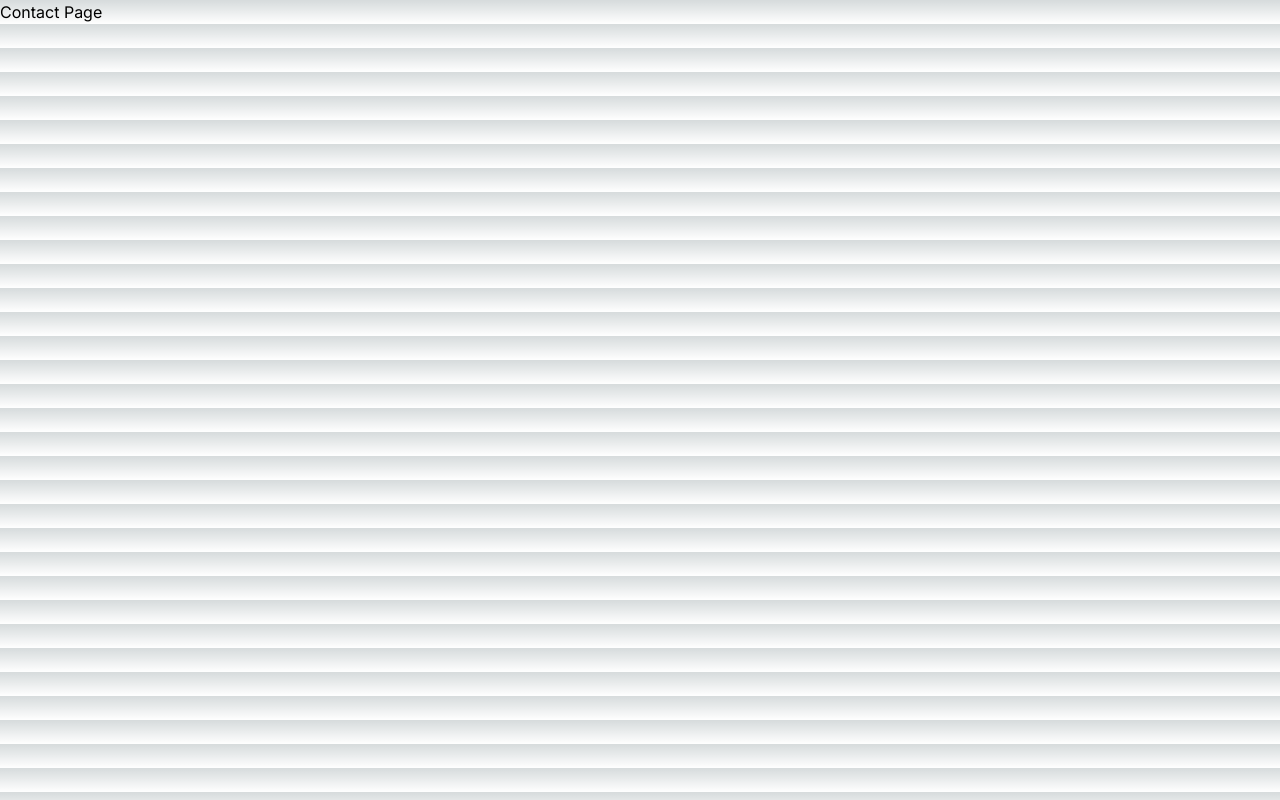
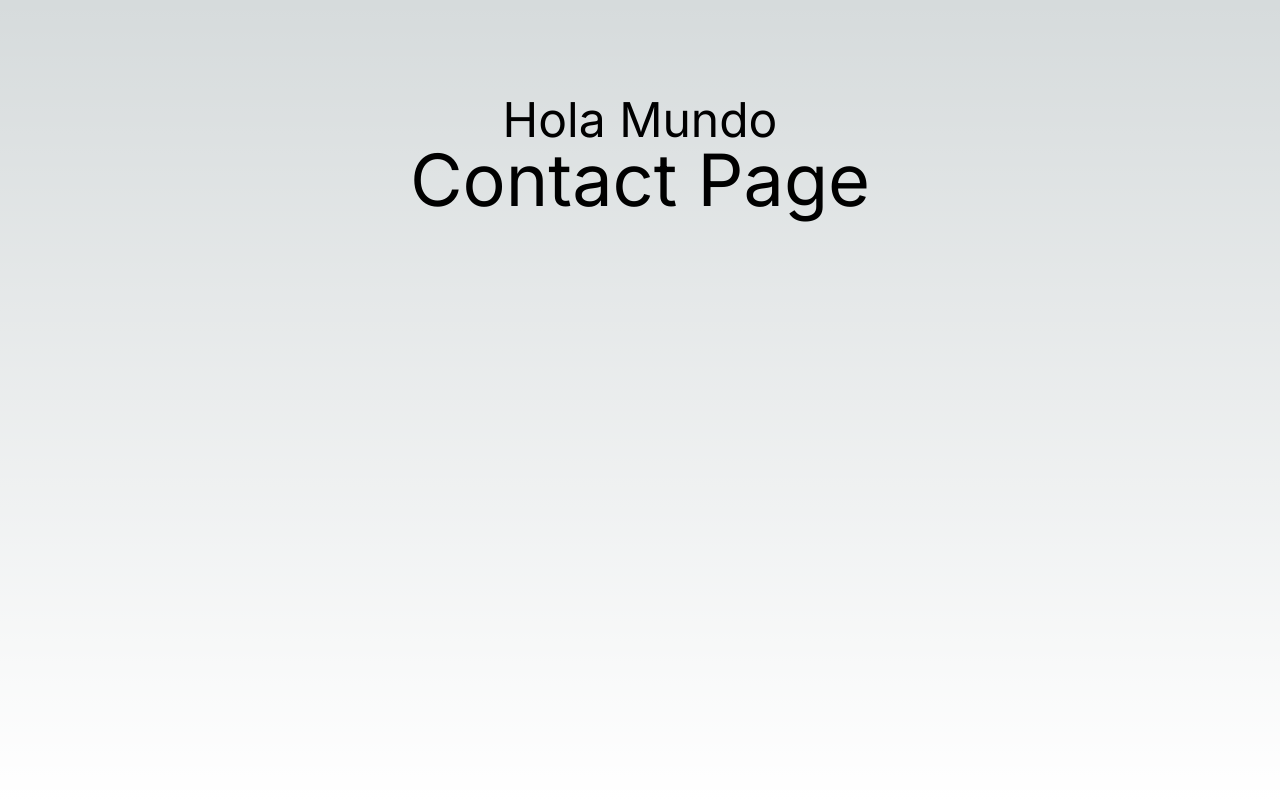
Before and after one commit to DramaQueeen26/intro-nextjs, a Next.js app: page /contact in a window 1280 px wide. Built offline with nearby package versions, Linux system fonts and the light colour scheme.

Commit message:
Layout y layouts anidados

```diff
--- a/app/about/page.tsx
+++ b/app/(pages)/about/page.tsx
@@ -10,7 +10,7 @@
 
     return(
         <>
-            <span>About Page</span>
+            <span className="text-7xl">About Page</span>
         </>
     );
 
--- a/app/contact/page.tsx
+++ b/app/(pages)/contact/page.tsx
@@ -8,7 +8,7 @@
 
     return(
         <>
-            <span>Contact Page</span>
+            <span className="text-7xl">Contact Page</span>
         </>
     );
 
--- /dev/null
+++ b/app/(pages)/layout.tsx
@@ -0,0 +1,13 @@
+
+export default function PageLayout({
+ children
+}: {
+ children: React.ReactNode;
+}) {
+  return (
+    <main className="flex min-h-screen flex-col items-center p-24">
+      <span className="text-5xl">Hola Mundo</span>
+      { children }
+    </main>
+  );
+}
--- a/app/pricing/page.tsx
+++ b/app/(pages)/pricing/page.tsx
@@ -9,7 +9,7 @@
 
     return(
         <>
-            <span>Pricing Page</span>
+            <span className="text-7xl">Pricing Page</span>
         </>
     );
 
```
